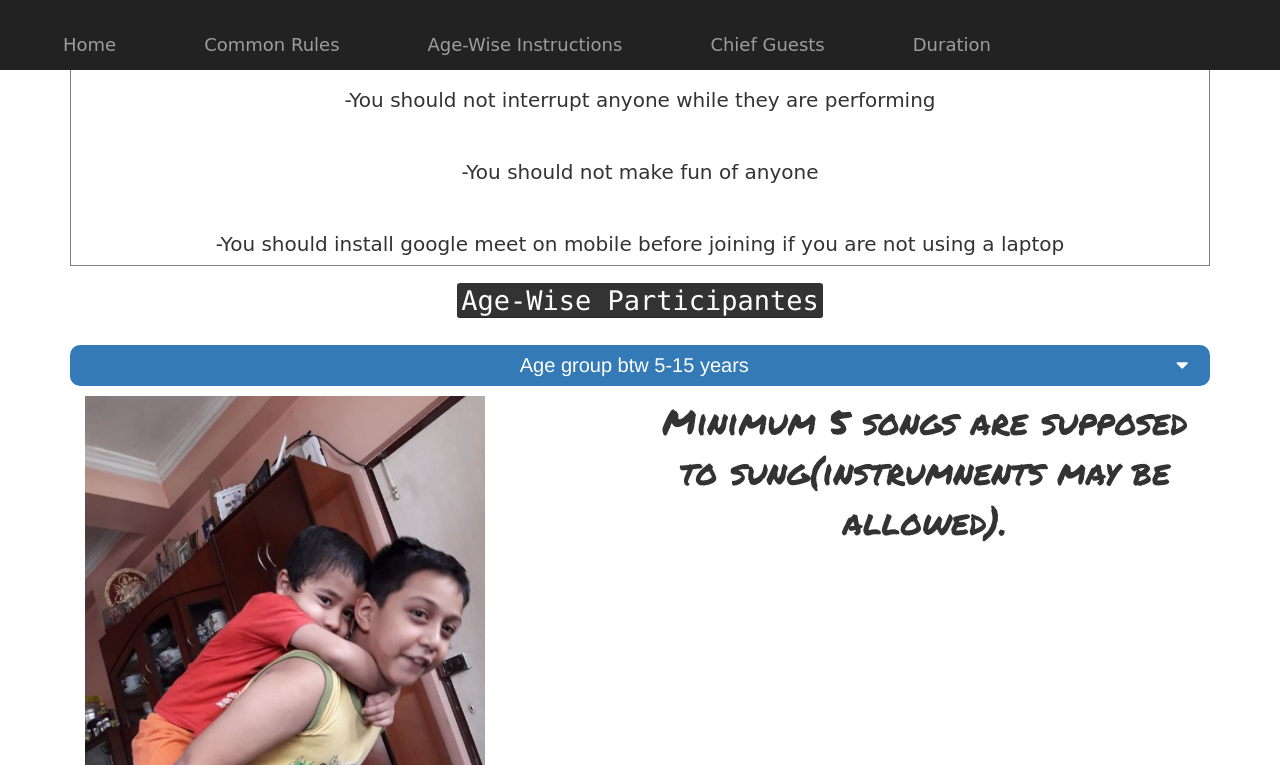
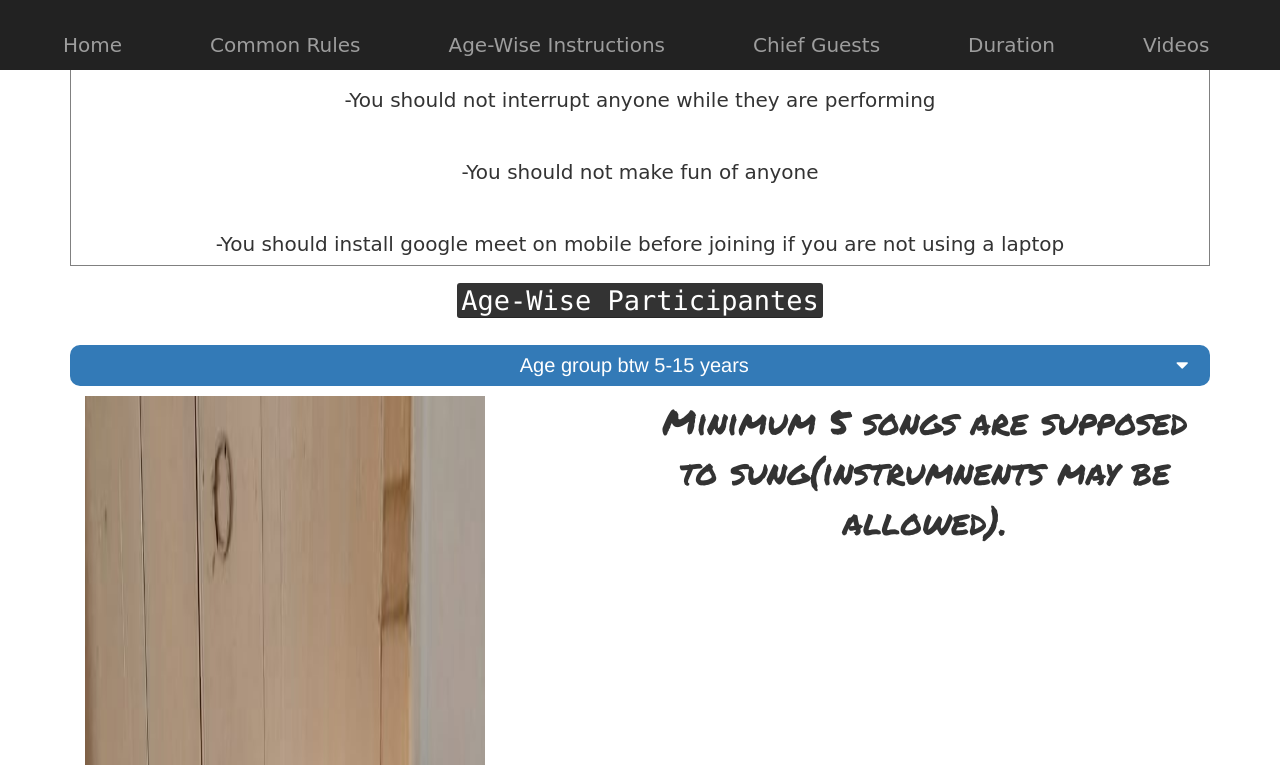
Before and after one commit to aarush202070/Invitation, a plain HTML site: page index.html in a window 1280 px wide. Both pictures are taken after a click on the element "Age group btw 5-15 years". Shown: the part 1092-1857 px from the top of the page. Drawn offline with nearby package versions, Linux system fonts and the light colour scheme; a web font is replaced by a local one.

Commit message:
Add files via upload

```diff
--- a/index.html
+++ b/index.html
@@ -41,6 +41,7 @@
                 <li class="links"><a href="#evs">Age-Wise Instructions</a></li>
                 <li class="links"><a href="#book">Chief Guests</a></li>
                 <li class="links"><a href="#am">Duration</a></li>
+                              <li class="links"><a href="#v">Videos</a></li>
 
             </ul>
         </div>
@@ -82,7 +83,7 @@
 
             <div id="pkmnicu" class="collapse">
                 <div class="contact_1 col-lg-6 col-md-6 col-sm-6 col-xs-12">
-                    <img src="O%20&%20G.jpg" class="img-responsive img=thumnain" style="width: 400px;">
+                    <img src="WhatsApp%20Image%202021-05-31%20at%2012.07.54.jpeg" class="img-responsive img=thumnain" style="width: 400px;">
                 </div>
                 <div>
                     <p>Minimum 5 songs are supposed to sung(instrumnents may be allowed).</p>
@@ -94,7 +95,7 @@
 
         <div id="pkmnicup" class="collapse">
             <div class="contact_1 col-lg-6 col-md-6 col-sm-6 col-xs-12">
-                <img src="C%20&%20T.jpg" class="img-responsive img=thumnain">
+                <img src="WhatsApp%20Image%202021-05-31%20at%2012.07.54%20(1).jpeg" class="img-responsive img=thumnain">
             </div>
             <div>
                 <p>Minimum 8 songs are supposed to sung(instrumnents may be allowed).</p>
--- a/style.css
+++ b/style.css
@@ -16,13 +16,13 @@
     padding-right: 25px;
     font-family: 'Dancing Script', cursive;
     display:inline;
-    font-size:18px;
+    font-size:20px;
     position: sticky;
 }
 .links:hover{
     background-color: #fc5858;
     text-decoration: underline;
-    font-size: 22px;
+    font-size: 25px;
 }
 #marqueeStyle{
     font-family: 'Patrick Hand', cursive;
@@ -66,8 +66,8 @@ img{
     font-family: 'Permanent Marker', cursive;
 }
 #pkmnicu img{
-    height: 500px;
-    width:200px;
+    height: 5000px;
+    width:100px;
 }
 #pkmnicupa p{
     font-size: 35px;
@@ -112,8 +112,7 @@ margin-top: 100px;
     text-align: center;
 }
 #lolo{
-    margin-right: 50px;
-    margin-left: 250px;
+    margin-left: 20px;
 }
 .kikl{
 font-family: 'Orbitron', sans-serif;
```
Also changed, not shown: WhatsApp Image 2021-05-31 at 12.07.54 (1).jpeg (added), WhatsApp Image 2021-05-31 at 12.07.54.jpeg (added).
